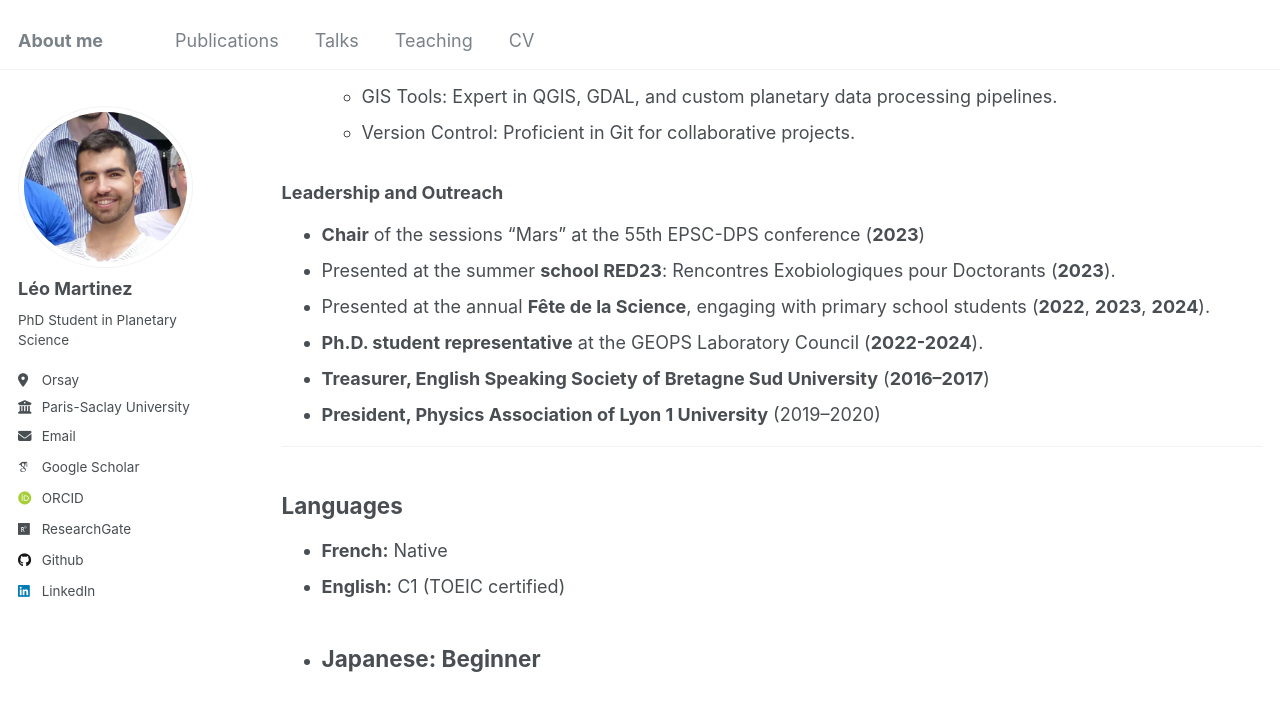
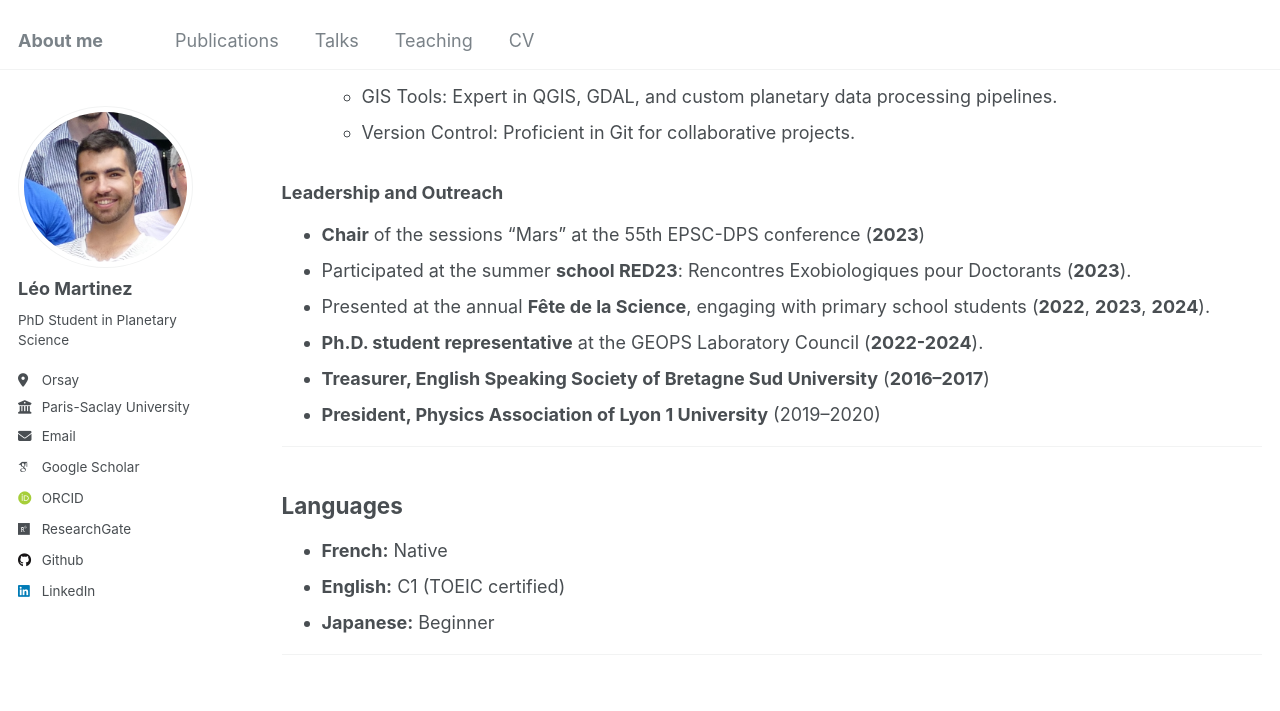
Before and after one commit to leomrtinez/leomrtinez.github.io, a Jekyll site: the page built from _pages/cv.md, in a window 1280 px wide and 900 px high, scrolled down 1726 px. Shown: the top 711 px of the window. Built offline with Jekyll 4.4.1, drawn with Linux system fonts in a browser that asks for light colours; some web fonts are replaced.

Commit message:
Update cv.md

```diff
--- a/_pages/cv.md
+++ b/_pages/cv.md
@@ -75,7 +75,7 @@ redirect_from:
 ### Leadership and Outreach
 
 - **Chair** of the sessions “Mars” at the 55th EPSC-DPS conference (**2023**)
-- Presented at the summer **school RED23**: Rencontres Exobiologiques pour Doctorants (**2023**).
+- Participated at the summer **school RED23**: Rencontres Exobiologiques pour Doctorants (**2023**).
 - Presented at the annual **Fête de la Science**, engaging with primary school students (**2022**, **2023**, **2024**).
 - **Ph.D. student representative** at the GEOPS Laboratory Council (**2022-2024**).
 - **Treasurer, English Speaking Society of Bretagne Sud University** (**2016–2017**)
@@ -87,4 +87,5 @@ redirect_from:
 - **French:** Native
 - **English:** C1 (TOEIC certified)
 - **Japanese:** Beginner
+
 ---
```
